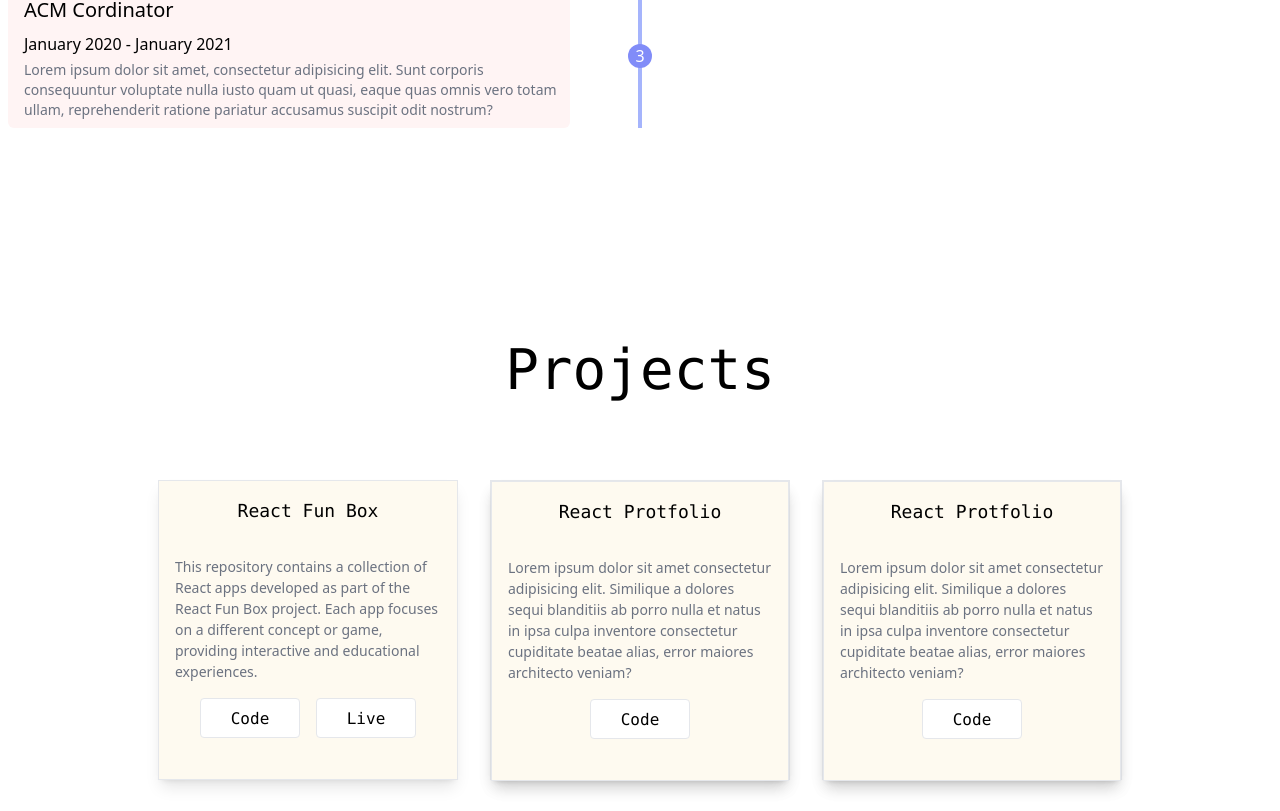
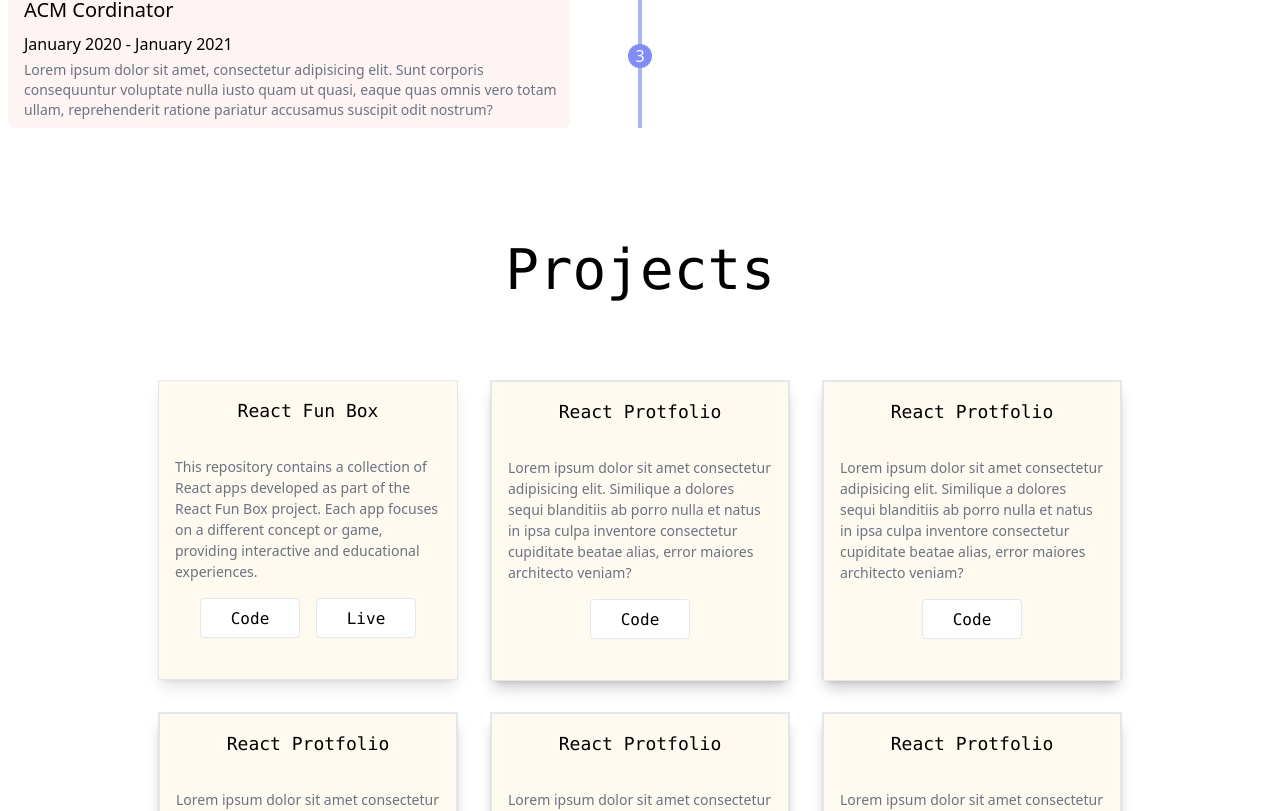
Before and after one commit to hkshakib/portfolio, a React (Create React App) app: page / in a window 1280 px wide. Shown: the part 3535-4346 px from the top of the page. Built offline with nearby package versions, Linux system fonts and the light colour scheme; what tailwindcss-font-inter would draw is missing.

Commit message:
fix: Project page padding issue

```diff
--- a/src/App.js
+++ b/src/App.js
@@ -32,7 +32,7 @@ const App = () => {
         <Experience/>
       </section>
 
-      <section id="projects" className="flex pt-[50px] lg:pt-[200px] items-center justify-center z-1 relative">
+      <section id="projects" className="flex pt-[50px] lg:pt-[100px] items-center justify-center z-1 relative">
         <Projects/>
       </section>
 
```
